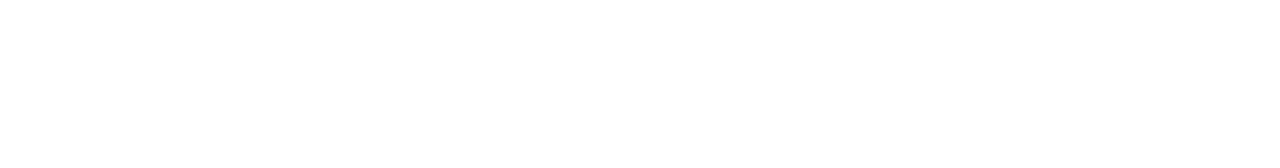
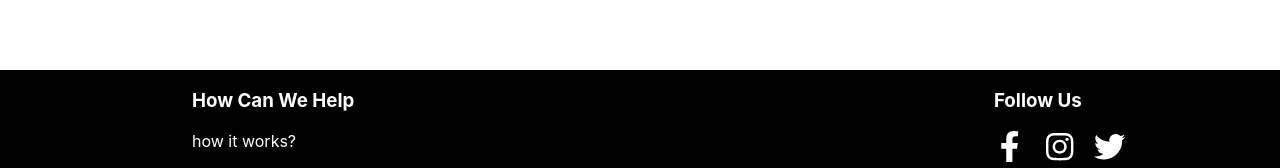
Before and after one commit to ipaullly/bonga-kawewe-v1, a React (Create React App) app: page / in a window 1280 px wide. Shown: the part 613-781 px from the top of the page. Built offline with nearby package versions, Linux system fonts and the light colour scheme.

Commit message:
implement footer

```diff
--- a/src/App.js
+++ b/src/App.js
@@ -1,6 +1,7 @@
 import React from 'react';
 import HomePage from './components/home.page';
 import Navbar from './components/navbar.component';
+import Footer from './components/footer.component';
 
 function App() {
   return (
@@ -13,7 +14,7 @@
     >
       <Navbar />
       <HomePage />
-
+      <Footer />
     </div>
   );
 }
--- /dev/null
+++ b/src/components/footer.component.jsx
@@ -0,0 +1,34 @@
+import React from 'react'
+import {FaTwitter, FaInstagram, FaFacebookF} from 'react-icons/fa'
+
+import './footer.styles.scss'
+import { RiCopyrightLine } from 'react-icons/ri'
+
+const Footer = () => {
+  return (
+    <div className="footer">
+      <div className="footer-body-container">
+        <div className="footer-body">
+          <div className="about-us">
+            <h3>How Can We Help</h3>
+            <span>how it works?</span>
+          </div>
+          <div className="about-us">
+            <h3>Follow Us</h3>
+            <div className="social-icons">
+              <div className="icon"><FaFacebookF /></div>
+              <div className="icon"><FaInstagram /></div>
+              <div className="icon"><FaTwitter /></div>
+            </div>
+          </div>
+        </div>
+      </div>
+      <div className="footer-foot">
+        <RiCopyrightLine />
+        <span>2020 Bonga Kawewe</span>
+      </div>
+    </div>
+  )
+}
+
+export default Footer
--- /dev/null
+++ b/src/components/footer.styles.scss
@@ -0,0 +1,50 @@
+.footer {
+  width: 100%;
+  display: flex;
+  flex-direction: column;
+  align-items: center;
+  .footer-body-container {
+    width: 100%;
+    background-color: black;
+    color: white;
+    display: flex;
+    justify-content: center;
+    align-items: center;
+    .footer-body {
+      width: 70%;
+      display: flex;
+      justify-content: space-between;
+      .about-us{
+        display: flex;
+        flex-direction: column;
+        :nth-child(1n){
+          cursor: pointer;
+        }
+        .social-icons {
+          transform: none;
+          transition: none;
+          width: 140%;
+          display: flex;
+          justify-content: space-between;
+          align-items: center;
+          :nth-child(1n){
+            cursor: pointer;
+            font-size: 1.4em;
+            &:active {
+              transform: scale(0.9);
+              transition: transform 0.1s ease-in-out;
+            }
+          }
+        }
+      }
+    }
+  }
+  .footer-foot {
+    background-color: black;
+    color: white;
+    display: flex;
+    width: 100%;
+    justify-content: center;
+    align-items: center;
+  }
+}
```
